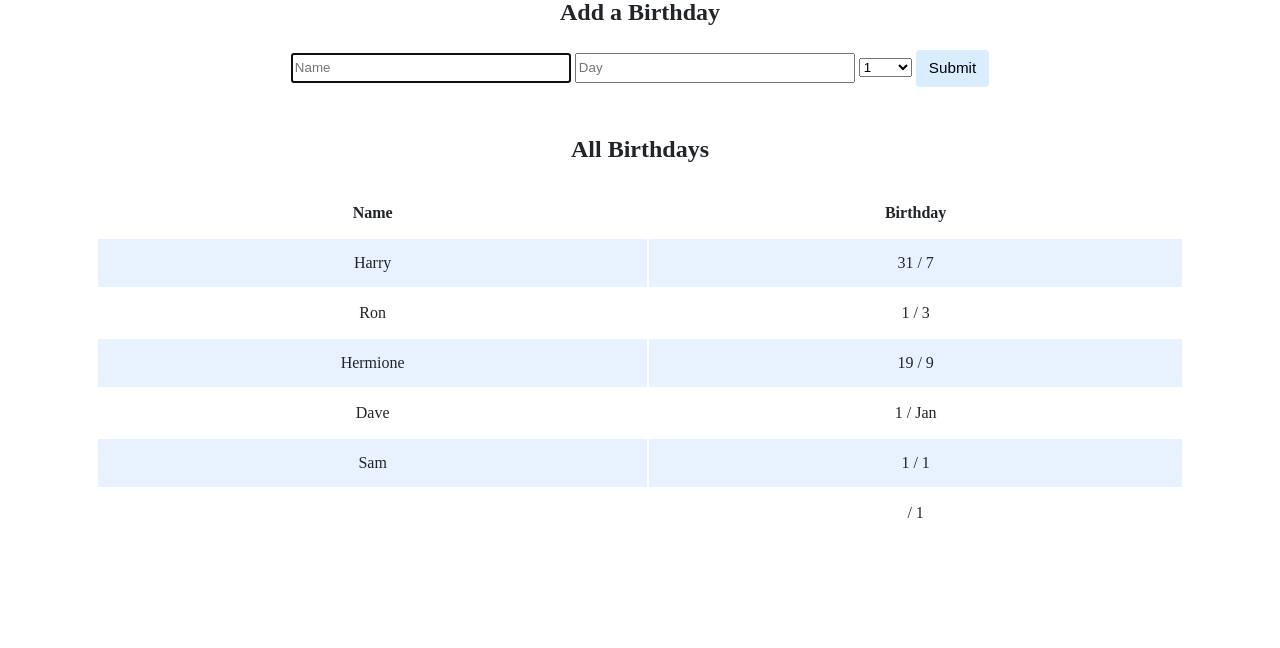
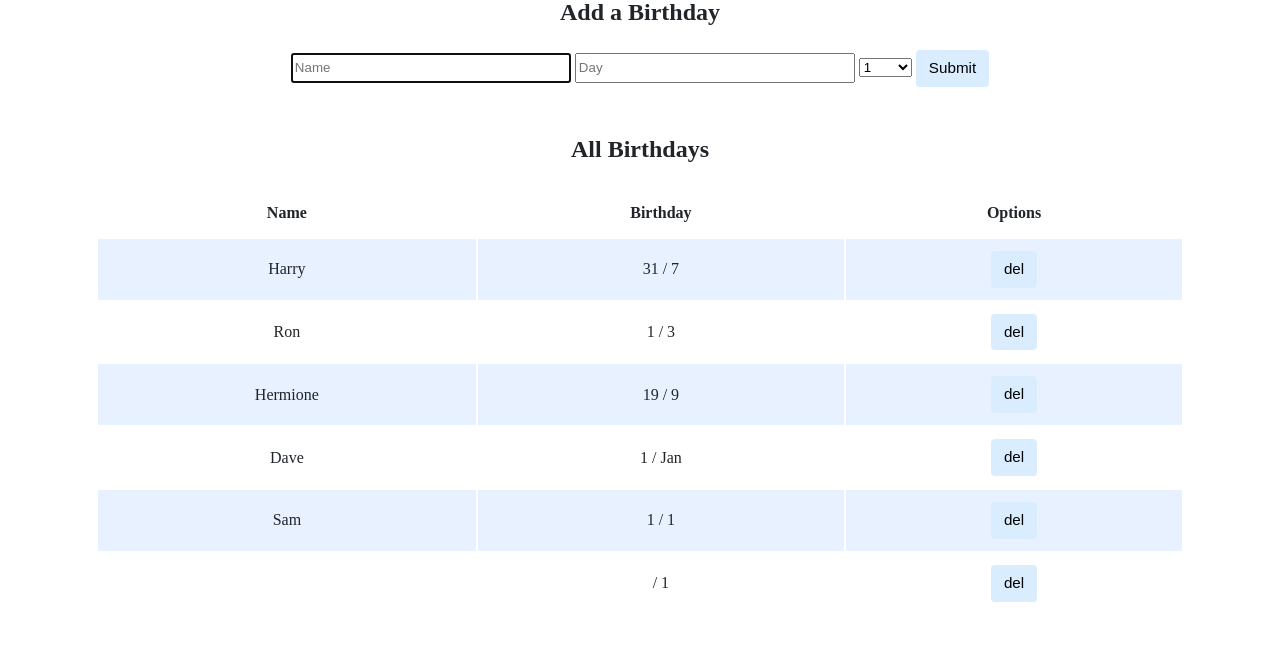
Before and after one commit to kiwiroberson/CS50, a Flask app: page / in a window 1280 px wide. Shown: the part 266-914 px from the top of the page. Before the commit the page ends 784 px from the top, so only its background shows below. Run offline with Flask 3, Linux system fonts and the light colour scheme; some libraries are stand-ins or nearby versions.

Commit message:
Sun, Sep 17, 2023, 5:58 PM +01:00

```diff
--- a/week9/birthdays/templates/index.html
+++ b/week9/birthdays/templates/index.html
@@ -45,6 +45,7 @@
                         <tr>
                             <th>Name</th>
                             <th>Birthday</th>
+                            <th>Options</tr>
                         </tr>
                     </thead>
                     <tbody>
@@ -52,6 +53,7 @@
                             <tr>
                                 <td>{{ person.name }}</td>
                                 <td>{{ person.day }} / {{ person.month }}</td>
+                                <td><form><button type="submit">del</button></form>
                             </tr>
                         {% endfor %}
                     </tbody>
```
Also changed, not shown: week9/birthdays/birthdays.db.
